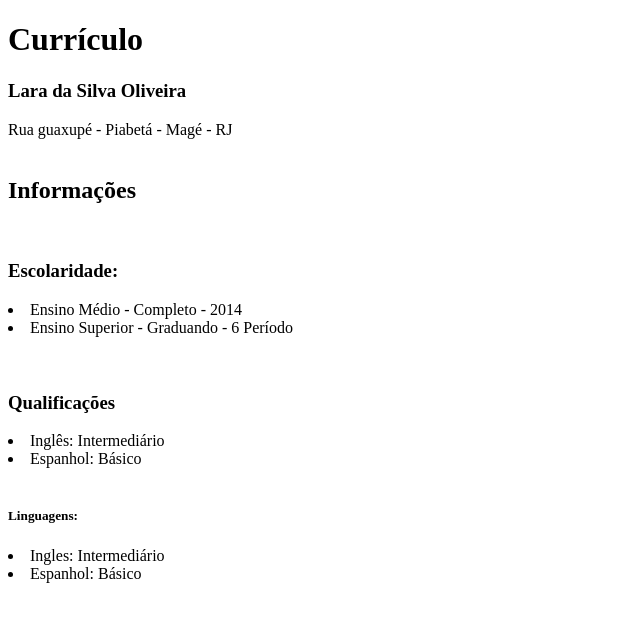
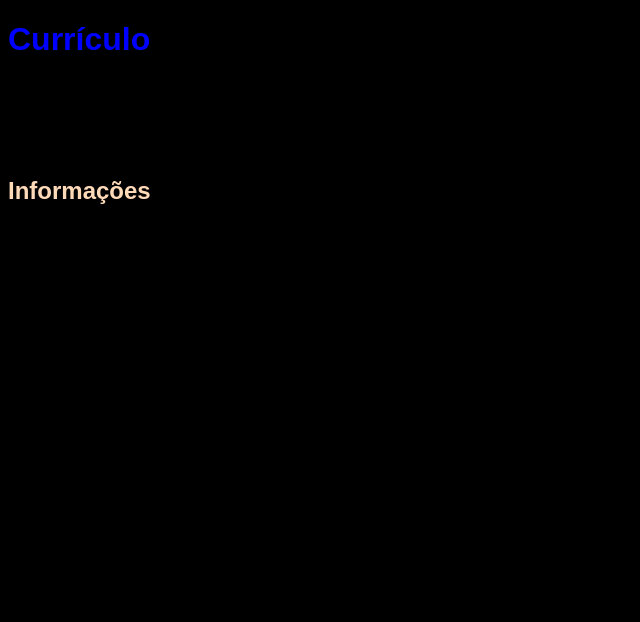
Before and after one commit to La-Oli/meu-site, a plain HTML site: page index.html in a window 1280 px wide. Shown: the whole page, without its empty margins (0-640 px from the left). Drawn offline with Linux system fonts and the light colour scheme.

Commit message:
Adicionando o arquivo estilo.css

```diff
--- /dev/null
+++ b/estilo.css
@@ -0,0 +1,15 @@
+body{
+
+    background-color: black;
+
+    h1 {
+        color: blue;
+        font-family: Arial;
+    }
+
+    h2 {
+        color: peachpuff;
+        font-family: Arial;
+    }
+
+}
--- a/index.html
+++ b/index.html
@@ -4,6 +4,7 @@
     <meta charset="UTF-8">
     <meta name="viewport" content="width=device-width, initial-scale=1.0">
     <meta http-equiv="X-UA-Compatible" content="ie=edge">
+    <link rel="stylesheet" href="estilo.css">
     <title>Doc</title>
 </head>
 
```
